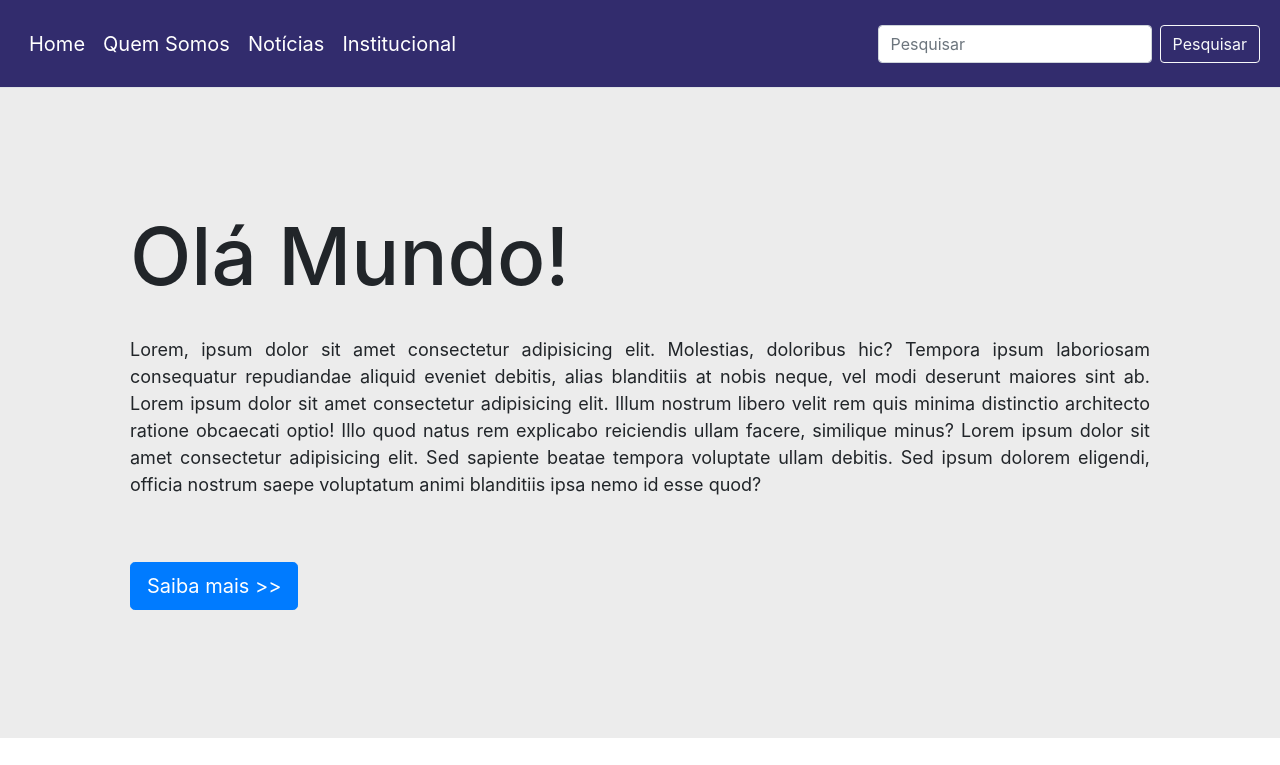
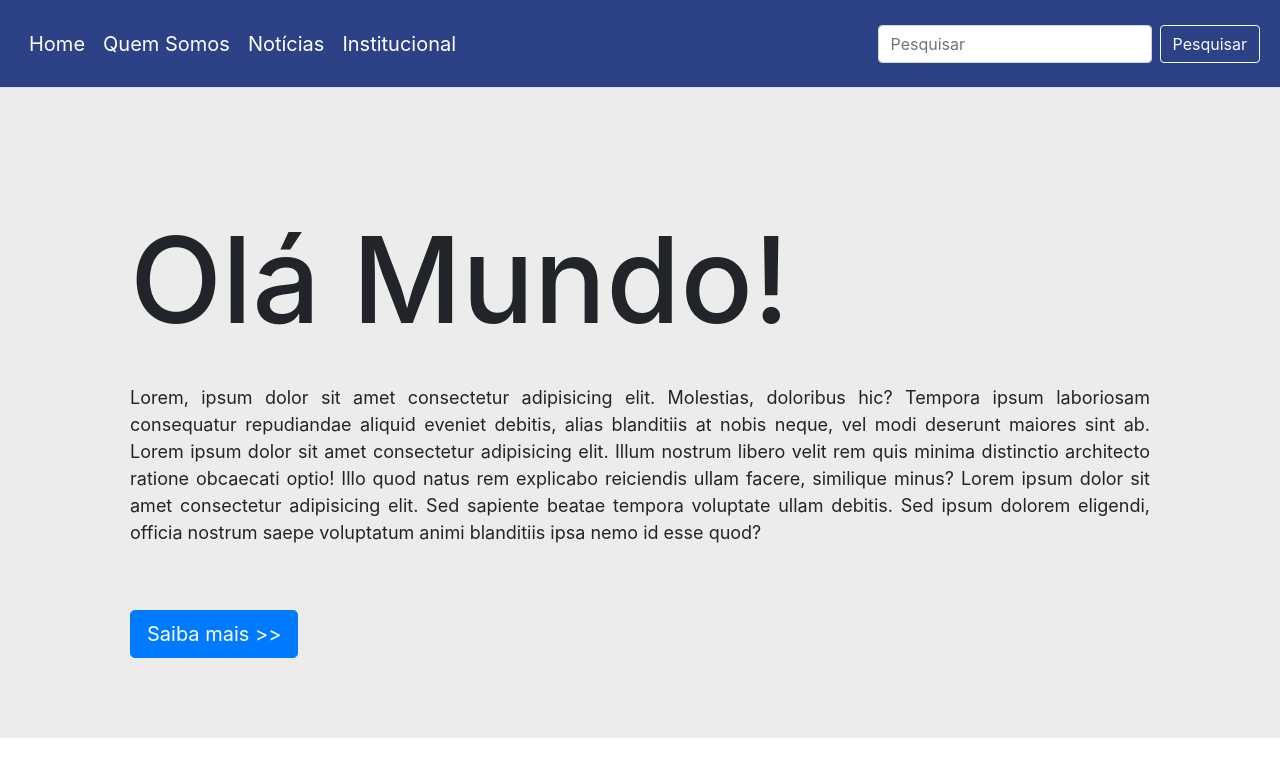
Before and after one commit to Thaf11/testeBootstrap, a plain HTML site: page index.html in a window 1280 px wide. Shown: the top 765 px of the page. Drawn offline with nearby package versions, Linux system fonts and the light colour scheme.

Commit message:
Alterações de fonte/cor

```diff
--- a/css/style.css
+++ b/css/style.css
@@ -1,6 +1,6 @@
 
 .cores{
-    background-color: rgba(8, 0, 80, 0.822);
+    background-color: rgba(2, 27, 110, 0.822);
     font-size: 20px;
 
 }
@@ -27,7 +27,7 @@
 
 .titulo{
 
-    font-size: 80px;
+    font-size: 120px;
 }
 
 .fonte{
```
